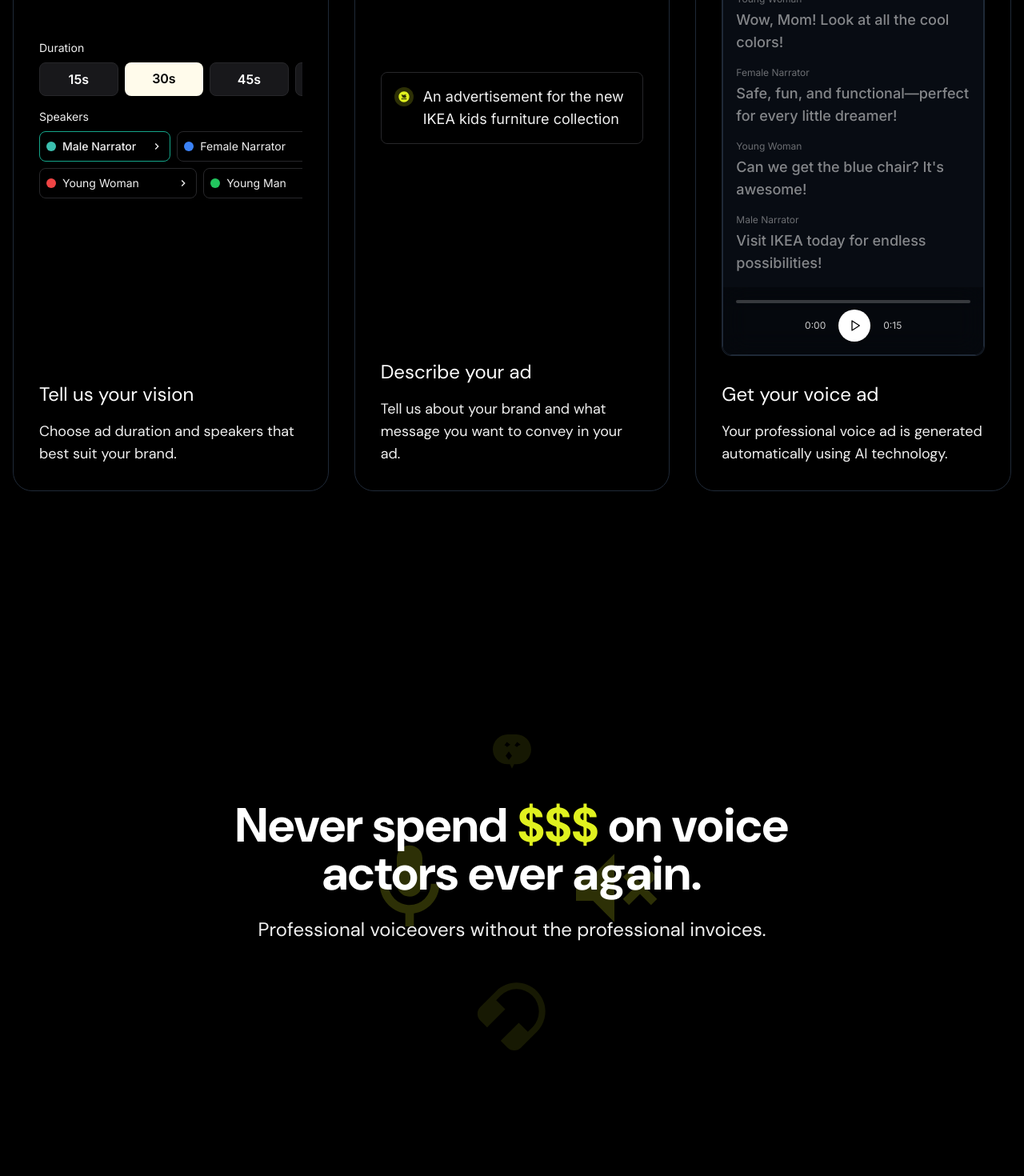
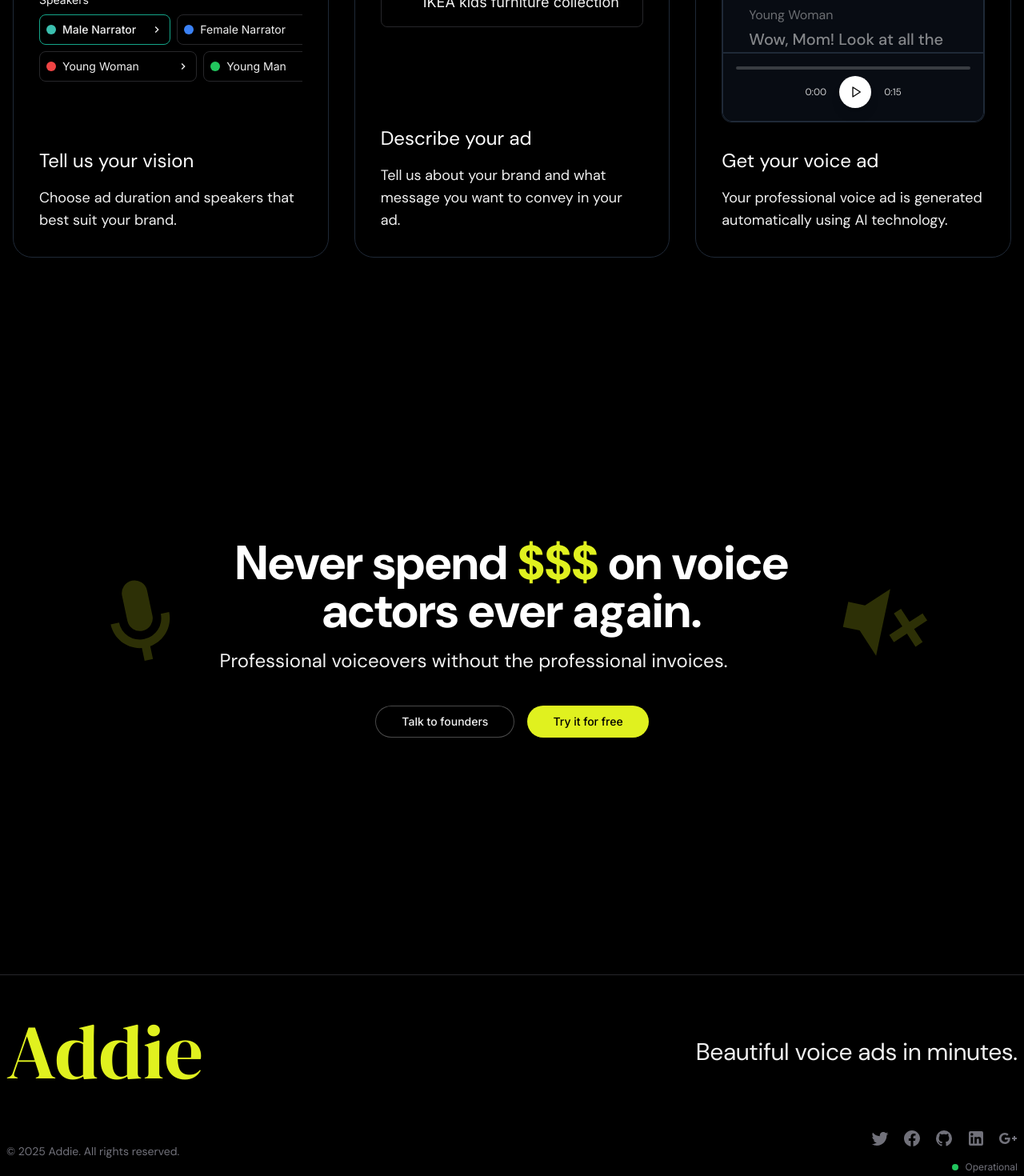
Before and after one commit to ShadowDawg/ai-voice-ads-thing, a Next.js app: page / in a window 1280 px wide. Shown: the part 1260-2730 px from the top of the page at 80% size. Built offline with nearby package versions, Linux system fonts and the light colour scheme; no server answers.

Commit message:
landing page

```diff
--- a/app/page.tsx
+++ b/app/page.tsx
@@ -234,7 +234,10 @@ export default function Home() {
 							<div className="bg-black/40 border border-gray-800 rounded-2xl md:rounded-3xl p-5 md:p-8 hover:border-vivid/30 transition-all flex flex-col">
 								{/* Visual content area - Playback Demo */}
 								<div className="flex-1 flex flex-col justify-center mb-6 md:mb-8">
-									<div className="rounded-xl overflow-hidden border border-gray-800">
+									<div
+										className="rounded-xl overflow-hidden border border-gray-800"
+										style={{ height: "300px" }}
+									>
 										<PlaybackDemo
 											jsonPath="/example_recordings/recording-UCdMzmUVLdWwD6yEzstsZVrHeZo2-o9pp4Nv4RF7LZIRXZrq2.json"
 											description=""
@@ -262,13 +265,27 @@ export default function Home() {
 				</section>
 
 				{/* Never spend money section */}
-				<section className="min-h-[80vh] sm:h-screen flex items-center justify-center container mx-auto px-4 py-16 sm:py-0">
-					<div className="relative flex flex-col items-center justify-center text-center">
-						{/* Decorative mic icon - left */}
-						<div className="absolute -left-4 sm:left-0 md:left-16 lg:left-48 opacity-20 hidden sm:block">
+				<section className="min-h-[60vh] sm:h-screen container mx-auto px-4 py-16 sm:py-0 flex items-center justify-center">
+					<div className="flex flex-col items-center text-center">
+						{/* Top decorative dots with a slight rotation */}
+						{/* <div className="mb-4 hidden sm:block">
 							<svg
 								viewBox="0 0 24 24"
-								className="w-16 h-16 md:w-24 md:h-24 lg:w-32 lg:h-32 text-vivid"
+								className="w-12 h-12 sm:w-16 sm:h-16 text-vivid/50 rotate-6 opacity-50"
+							>
+								<path
+									fill="currentColor"
+									d="M8,11A2,2 0 0,1 10,13A2,2 0 0,1 8,15A2,2 0 0,1 6,13A2,2 0 0,1 8,11M10.5,18L12,16L10.5,14L9,16L10.5,18M16,11A2,2 0 0,1 18,13A2,2 0 0,1 16,15A2,2 0 0,1 14,13A2,2 0 0,1 16,11M21,13C21,16.87 17.87,20 14,20L13,20L12,22L11,20L10,20C6.13,20 3,16.87 3,13C3,9.13 6.13,6 10,6H14C17.87,6 21,9.13 21,13M14.4,12L16,10.8L14.4,9.6L13.2,11.2L14.4,12M9.6,12L11.2,10.8L9.6,9.6L8.4,11.2L9.6,12Z"
+								/>
+							</svg>
+						</div> */}
+
+						<div className="flex items-center">
+							{/* Left decorative mic icon with negative rotation */}
+							<div className="hidden sm:block mr-4">
+								<svg
+									viewBox="0 0 24 24"
+									className="w-16 h-16 md:w-24 md:h-24 lg:w-32 lg:h-32 text-vivid opacity-20 -rotate-12"
 								>
 									<path
 										fill="currentColor"
@@ -277,11 +294,27 @@ export default function Home() {
 								</svg>
 							</div>
 
-						{/* Decorative sound waves - right */}
-						<div className="absolute -right-4 sm:right-0 md:right-16 lg:right-48 opacity-20 hidden sm:block">
+							<div>
+								<h2
+									className={`${dm_sans.className} text-3xl sm:text-4xl md:text-5xl lg:text-6xl font-bold text-white mb-4 max-w-3xl`}
+								>
+									Never spend{" "}
+									<span className="text-vivid">$$$</span> on
+									voice actors ever again.
+								</h2>
+								<p
+									className={`${dm_sans.className} text-lg sm:text-xl md:text-2xl text-sec mb-10 max-w-2xl`}
+								>
+									Professional voiceovers without the
+									professional invoices.
+								</p>
+							</div>
+
+							{/* Right decorative sound waves with a slight rotation */}
+							<div className="hidden sm:block ml-4">
 								<svg
 									viewBox="0 0 24 24"
-								className="w-16 h-16 md:w-24 md:h-24 lg:w-32 lg:h-32 text-vivid"
+									className="w-16 h-16 md:w-24 md:h-24 lg:w-32 lg:h-32 text-vivid opacity-20 rotate-12"
 								>
 									<path
 										fill="currentColor"
@@ -289,55 +322,172 @@ export default function Home() {
 									/>
 								</svg>
 							</div>
+						</div>
 
-						{/* Small decorative dots - top */}
-						<div className="absolute top-[-60px] sm:top-[-100px] left-1/2 transform -translate-x-1/2 opacity-20">
+						{/* Action buttons */}
+						<div className="flex flex-col sm:flex-row gap-4 mb-10">
+							<Button
+								variant="outline"
+								size="lg"
+								asChild
+								className="bg-black rounded-full border-sec/30 text-sec hover:bg-sec/10 hover:text-white transition-all"
+							>
+								<a
+									href="https://cal.com/dev-mandal/15min"
+									target="_blank"
+									rel="noopener noreferrer"
+								>
+									Talk to founders
+								</a>
+							</Button>
+							<Button
+								asChild
+								size="lg"
+								className="rounded-full bg-vivid hover:bg-vivid hover:scale-105 transition-all text-black"
+							>
+								<Link href="/auth">Try it for free</Link>
+							</Button>
+						</div>
+
+						{/* Bottom decorative element */}
+						{/* <div className="mt-4 hidden sm:block">
 							<svg
 								viewBox="0 0 24 24"
-								className="w-12 h-12 sm:w-16 sm:h-16 text-vivid/50"
-							>
-								<path
-									fill="currentColor"
-									d="M8,11A2,2 0 0,1 10,13A2,2 0 0,1 8,15A2,2 0 0,1 6,13A2,2 0 0,1 8,11M10.5,18L12,16L10.5,14L9,16L10.5,18M16,11A2,2 0 0,1 18,13A2,2 0 0,1 16,15A2,2 0 0,1 14,13A2,2 0 0,1 16,11M21,13C21,16.87 17.87,20 14,20L13,20L12,22L11,20L10,20C6.13,20 3,16.87 3,13C3,9.13 6.13,6 10,6H14C17.87,6 21,9.13 21,13M14.4,12L16,10.8L14.4,9.6L13.2,11.2L14.4,12M9.6,12L11.2,10.8L9.6,9.6L8.4,11.2L9.6,12Z"
-								/>
-							</svg>
-						</div>
-
-						{/* Heading and text need to remain above decorative elements */}
-						<h2
-							className={`${dm_sans.className} text-3xl sm:text-4xl md:text-5xl lg:text-6xl font-bold text-white mb-4 sm:mb-6 max-w-3xl relative z-10`}
-						>
-							Never spend <span className="text-vivid">$$$</span>{" "}
-							on voice actors ever again.
-						</h2>
-
-						{/* Tagline with more wit */}
-						<p
-							className={`${dm_sans.className} text-lg sm:text-xl md:text-2xl text-sec mb-10 max-w-2xl relative z-10`}
-						>
-							Professional voiceovers without the professional
-							invoices.
-						</p>
-
-						{/* Subtle decorative element - bottom */}
-						<div className="absolute bottom-[-60px] sm:bottom-[-100px] left-1/2 transform -translate-x-1/2 opacity-10">
-							<svg
-								viewBox="0 0 24 24"
-								className="w-16 h-16 sm:w-24 sm:h-24 text-vivid rotate-45"
+								className="w-16 h-16 sm:w-24 sm:h-24 text-vivid/50 rotate-45 opacity-50"
 							>
 								<path
 									fill="currentColor"
 									d="M12,1C7,1 3,5 3,10V17A3,3 0 0,0 6,20H9V12H5V10A7,7 0 0,1 12,3A7,7 0 0,1 19,10V12H15V20H18A3,3 0 0,0 21,17V10C21,5 16.97,1 12,1Z"
 								/>
 							</svg>
-						</div>
+						</div> */}
 					</div>
 				</section>
 
-				{/* Benefits section */}
-				<section className="py-16 md:py-24">
-					{/* ... existing code ... */}
-				</section>
+				{/* Footer */}
+				<footer className="border-t border-zinc-800 pt-12 relative overflow-hidden">
+					{/* Top footer bar */}
+					<div className="container mx-auto px-4 lg:px-2 flex flex-col sm:flex-row justify-between items-center mb-12">
+						<div className="mb-4 sm:mb-0">
+							<h3
+								className={`${dm_serif.className} text-8xl text-vivid`}
+							>
+								Addie
+							</h3>
+						</div>
+						<div
+							className={`${dm_sans.className} text-sec text-lg md:text-3xl`}
+						>
+							Beautiful voice ads in minutes.
+						</div>
+					</div>
+
+					{/* Main footer content */}
+					<div className="container mx-auto px-4 lg:px-2 flex flex-col sm:flex-row justify-between items-center mb-16">
+						<div className="mb-6 sm:mb-0">
+							<p
+								className={`${dm_sans.className} text-zinc-500 text-sm`}
+							>
+								© {new Date().getFullYear()} Addie. All rights
+								reserved.
+							</p>
+						</div>
+
+						{/* Social media links and operational status */}
+						<div className="flex flex-col items-end">
+							{/* Social media links */}
+							<div className="flex space-x-4 mb-4">
+								<a
+									href="#"
+									className="text-zinc-500 hover:text-vivid transition-colors"
+								>
+									<svg
+										viewBox="0 0 24 24"
+										className="w-6 h-6"
+									>
+										<path
+											fill="currentColor"
+											d="M22.46,6C21.69,6.35 20.86,6.58 20,6.69C20.88,6.16 21.56,5.32 21.88,4.31C21.05,4.81 20.13,5.16 19.16,5.36C18.37,4.5 17.26,4 16,4C13.65,4 11.73,5.92 11.73,8.29C11.73,8.63 11.77,8.96 11.84,9.27C8.28,9.09 5.11,7.38 3,4.79C2.63,5.42 2.42,6.16 2.42,6.94C2.42,8.43 3.17,9.75 4.33,10.5C3.62,10.5 2.96,10.3 2.38,10C2.38,10 2.38,10 2.38,10.03C2.38,12.11 3.86,13.85 5.82,14.24C5.46,14.34 5.08,14.39 4.69,14.39C4.42,14.39 4.15,14.36 3.89,14.31C4.43,16 6,17.26 7.89,17.29C6.43,18.45 4.58,19.13 2.56,19.13C2.22,19.13 1.88,19.11 1.54,19.07C3.44,20.29 5.7,21 8.12,21C16,21 20.33,14.46 20.33,8.79C20.33,8.6 20.33,8.42 20.32,8.23C21.16,7.63 21.88,6.87 22.46,6Z"
+										/>
+									</svg>
+								</a>
+								<a
+									href="#"
+									className="text-zinc-500 hover:text-vivid transition-colors"
+								>
+									<svg
+										viewBox="0 0 24 24"
+										className="w-6 h-6"
+									>
+										<path
+											fill="currentColor"
+											d="M12 2.04C6.5 2.04 2,6.53 2,12.06C2,17.06 5.66,21.21 10.44,21.96V14.96H7.9V12.06H10.44V9.85C10.44,7.34 11.93,5.96 14.22,5.96C15.31,5.96 16.45,6.15 16.45,6.15V8.62H15.19C13.95,8.62 13.56,9.39 13.56,10.18V12.06H16.34L15.89,14.96H13.56V21.96A10,10 0 0,0 22,12.06C22,6.53 17.5,2.04 12,2.04Z"
+										/>
+									</svg>
+								</a>
+								<a
+									href="#"
+									className="text-zinc-500 hover:text-vivid transition-colors"
+								>
+									<svg
+										viewBox="0 0 24 24"
+										className="w-6 h-6"
+									>
+										<path
+											fill="currentColor"
+											d="M12,2A10,10 0 0,0 2,12C2,16.42 4.87,20.17 8.84,21.5C9.34,21.58 9.5,21.27 9.5,21C9.5,20.77 9.5,20.14 9.5,19.31C6.73,19.91 6.14,17.97 6.14,17.97C5.68,16.81 5.03,16.5 5.03,16.5C4.12,15.88 5.1,15.9 5.1,15.9C6.1,15.97 6.63,16.93 6.63,16.93C7.5,18.45 8.97,18 9.54,17.76C9.63,17.11 9.89,16.67 10.17,16.42C7.95,16.17 5.62,15.31 5.62,11.5C5.62,10.39 6,9.5 6.65,8.79C6.55,8.54 6.2,7.5 6.75,6.15C6.75,6.15 7.59,5.88 9.5,7.17C10.29,6.95 11.15,6.84 12,6.84C12.85,6.84 13.71,6.95 14.5,7.17C16.41,5.88 17.25,6.15 17.25,6.15C17.8,7.5 17.45,8.54 17.35,8.79C18,9.5 18.38,10.39 18.38,11.5C18.38,15.32 16.04,16.16 13.81,16.41C14.17,16.72 14.5,17.33 14.5,18.26C14.5,19.6 14.5,20.68 14.5,21C14.5,21.27 14.66,21.59 15.17,21.5C19.14,20.16 22,16.42 22,12A10,10 0 0,0 12,2Z"
+										/>
+									</svg>
+								</a>
+								<a
+									href="#"
+									className="text-zinc-500 hover:text-vivid transition-colors"
+								>
+									<svg
+										viewBox="0 0 24 24"
+										className="w-6 h-6"
+									>
+										<path
+											fill="currentColor"
+											d="M19 3A2 2 0 0 1 21 5V19A2 2 0 0 1 19 21H5A2 2 0 0 1 3 19V5A2 2 0 0 1 5 3H19M18.5 18.5V13.2A3.26 3.26 0 0 0 15.24 9.94C14.39 9.94 13.4 10.46 12.92 11.24V10.13H10.13V18.5H12.92V13.57C12.92 12.8 13.54 12.17 14.31 12.17A1.4 1.4 0 0 1 15.71 13.57V18.5H18.5M6.88 8.56A1.68 1.68 0 0 0 8.56 6.88C8.56 5.95 7.81 5.19 6.88 5.19A1.69 1.69 0 0 0 5.19 6.88C5.19 7.81 5.95 8.56 6.88 8.56M8.27 18.5V10.13H5.5V18.5H8.27Z"
+										/>
+									</svg>
+								</a>
+								<a
+									href="#"
+									className="text-zinc-500 hover:text-vivid transition-colors"
+								>
+									<svg
+										viewBox="0 0 24 24"
+										className="w-6 h-6"
+									>
+										<path
+											fill="currentColor"
+											d="M23,11H21V9H19V11H17V13H19V15H21V13H23M8,11V13.4H12C11.8,14.4 10.8,16.4 8,16.4C5.6,16.4 3.7,14.4 3.7,12C3.7,9.6 5.6,7.6 8,7.6C9.4,7.6 10.3,8.2 10.8,8.7L12.7,6.9C11.5,5.7 9.9,5 8,5C4.1,5 1,8.1 1,12C1,15.9 4.1,19 8,19C12,19 14.7,16.2 14.7,12.2C14.7,11.7 14.7,11.4 14.6,11H8Z"
+										/>
+									</svg>
+								</a>
+							</div>
+
+							{/* Operational status indicator */}
+							<div className="flex items-center">
+								<span className="h-2 w-2 bg-green-500 rounded-full mr-2"></span>
+								<span className="text-zinc-500 text-xs">
+									Operational
+								</span>
+							</div>
+						</div>
+					</div>
+
+					{/* Large background text - properly positioned at bottom with half cut off */}
+					<div className="w-full h-[12rem] md:h-[18rem] overflow-hidden">
+						<span
+							className={`${dm_serif.className} text-[20rem] md:text-[30rem] text-sec/10 leading-none block text-center`}
+						>
+							Addie
+						</span>
+					</div>
+				</footer>
 			</main>
 		</div>
 	);
--- a/components/landing/demo/PlaybackDemo.tsx
+++ b/components/landing/demo/PlaybackDemo.tsx
@@ -6,6 +6,7 @@ import { Button } from "@/components/ui/button";
 import { Play, Pause, Download } from "lucide-react";
 import { PREDEFINED_SPEAKERS } from "@/components/recording/speakers-info";
 import { VoiceLineForPlayback, StoredRecording } from "@/types/voice-types";
+import { dm_sans } from "@/lib/fonts/fonts";
 
 interface PlaybackDemoProps {
 	jsonPath: string;
@@ -30,6 +31,8 @@ export default function PlaybackDemo({
 		[]
 	);
 	const [overallTime, setOverallTime] = useState(0);
+
+	const voiceLinesContainerRef = useRef<HTMLDivElement>(null);
 
 	// Helper function to format role names by adding spaces before capital letters
 	const formatRoleName = (role: string) => {
@@ -319,10 +322,35 @@ export default function PlaybackDemo({
 		);
 	}
 
+	useEffect(() => {
+		if (currentlyPlaying !== null && voiceLinesContainerRef.current) {
+			const container = voiceLinesContainerRef.current;
+			const voiceLineEl = container.querySelector(
+				`#voice-line-${currentlyPlaying}`
+			);
+			if (voiceLineEl) {
+				// Get bounding rectangles for container and target element
+				const containerRect = container.getBoundingClientRect();
+				const voiceLineRect = voiceLineEl.getBoundingClientRect();
+				// Calculate the offset such that the target is centered within the container
+				const offset =
+					voiceLineRect.top -
+					containerRect.top -
+					container.clientHeight / 2 +
+					voiceLineRect.height / 2;
+				container.scrollTo({
+					top: container.scrollTop + offset,
+					behavior: "smooth",
+				});
+			}
+		}
+	}, [currentlyPlaying]);
+
 	return (
-		<Card className="overflow-hidden shadow-xl rounded-xl border border-gray-800 w-full max-w-4xl mx-auto bg-black transition-all hover:border-vivid/30 hover:bg-gray-900/70">
+		<div className={`${dm_sans.className} flex flex-col h-full`}>
+			<Card className="overflow-hidden shadow-xl rounded-xl rounded-b-none border-b-2 border-gray-800 w-full max-w-4xl mx-auto bg-black transition-all hover:border-vivid/30 hover:bg-gray-900/70">
 				<div
-				className="min-h-[400px] transition-colors duration-700 flex flex-col relative"
+					className="min-h-[100px] transition-colors duration-700 flex flex-col relative"
 					style={{
 						backgroundColor: getCurrentSpeakerColor(),
 						color: "white",
@@ -342,34 +370,61 @@ export default function PlaybackDemo({
 						</div>
 					) : (
 						<>
-						{/* Voice Lines - reduced font sizes */}
-						<div className="p-4 flex-1 flex items-center">
-							<div className="space-y-4 w-full max-w-2xl mx-auto">
+							{/* Voice Lines - increased font sizes */}
+							<div
+								ref={voiceLinesContainerRef}
+								className="p-6 flex-1 overflow-y-auto max-h-[300px] pb-32"
+							>
+								<div className="space-y-4 w-full max-w-2xl mx-auto px-2">
 									{voiceLines
-									.filter((line) => line.role !== "silence") // Filter out silence lines from display
-									.map((line, index) => (
+										.filter(
+											(line) => line.role !== "silence"
+										)
+										.map((line) => {
+											// Use the original index from the full voiceLines array.
+											const originalIndex =
+												voiceLines.indexOf(line);
+											return (
 												<div
-											key={index}
+													id={`voice-line-${originalIndex}`}
+													key={originalIndex}
 													className={`transition-all duration-300 ${
-												currentlyPlaying === index
+														currentlyPlaying ===
+														originalIndex
 															? "scale-105 opacity-100"
 															: "opacity-50 hover:opacity-80"
 													}`}
-											onClick={() => playVoiceLine(index)}
+													onClick={() =>
+														playVoiceLine(
+															originalIndex
+														)
+													}
 												>
-											<p className="text-xs mb-1 opacity-80">
-												{formatRoleName(line.role)}
+													<p className="text-base mb-1 opacity-80">
+														{formatRoleName(
+															line.role
+														)}
 													</p>
-											<p className="text-lg font-medium cursor-pointer">
+													<p className="text-xl font-medium cursor-pointer">
 														{line.text}
 													</p>
 												</div>
-									))}
+											);
+										})}
 								</div>
 							</div>
-
-						{/* Playback Controls - reduced sizes */}
-						<div className="p-4 bg-black/30 backdrop-blur-lg">
+						</>
+					)}
+				</div>
+			</Card>
+			<div
+				className="p-4 backdrop-blur-lg transition-colors duration-700 max-w-4xl mx-auto w-full border-x border-b border-gray-800 rounded-b-xl"
+				style={{
+					// backgroundColor: getCurrentSpeakerColor(),
+					backgroundColor: "rgb(17 24 39 / 0.5)",
+					color: "white",
+				}}
+			>
 				<div className="flex flex-col gap-2">
 					{/* Progress bar */}
 					<div className="w-full bg-white/20 h-1 rounded-full overflow-hidden">
@@ -377,8 +432,7 @@ export default function PlaybackDemo({
 							className="bg-white h-full transition-all duration-150"
 							style={{
 								width: `${
-												(getCurrentOverallTime() /
-													totalDuration) *
+									(getCurrentOverallTime() / totalDuration) *
 									100
 								}%`,
 							}}
@@ -386,31 +440,26 @@ export default function PlaybackDemo({
 					</div>
 
 					{/* Controls and time */}
-								<div className="flex justify-between items-center">
+					<div className="flex justify-between items-center text-white">
 						<div className="flex-1">
 							{currentlyPlaying !== null && (
 								<div className="text-xs opacity-80">
-												{formatRoleName(
-													voiceLines[currentlyPlaying]
-														.role
-												)}
+									{/* {formatRoleName(
+										voiceLines[currentlyPlaying].role
+									)} */}
 								</div>
 							)}
 						</div>
 
 						<div className="flex items-center gap-4">
 							<span className="text-xs opacity-80">
-											{formatTime(
-												getCurrentOverallTime()
-											)}
+								{formatTime(getCurrentOverallTime())}
 							</span>
 
 							<Button
 								onClick={togglePlayPause}
 								className="rounded-full w-10 h-10 flex items-center justify-center bg-white hover:scale-105 transition-transform shadow-lg"
-											aria-label={
-												isPlaying ? "Pause" : "Play"
-											}
+								aria-label={isPlaying ? "Pause" : "Play"}
 							>
 								{isPlaying ? (
 									<Pause className="h-4 w-4 text-black" />
@@ -428,10 +477,7 @@ export default function PlaybackDemo({
 					</div>
 				</div>
 			</div>
-					</>
-				)}
 		</div>
-		</Card>
 	);
 }
 
```
Lines whose indentation alone changed are shown as unchanged.
